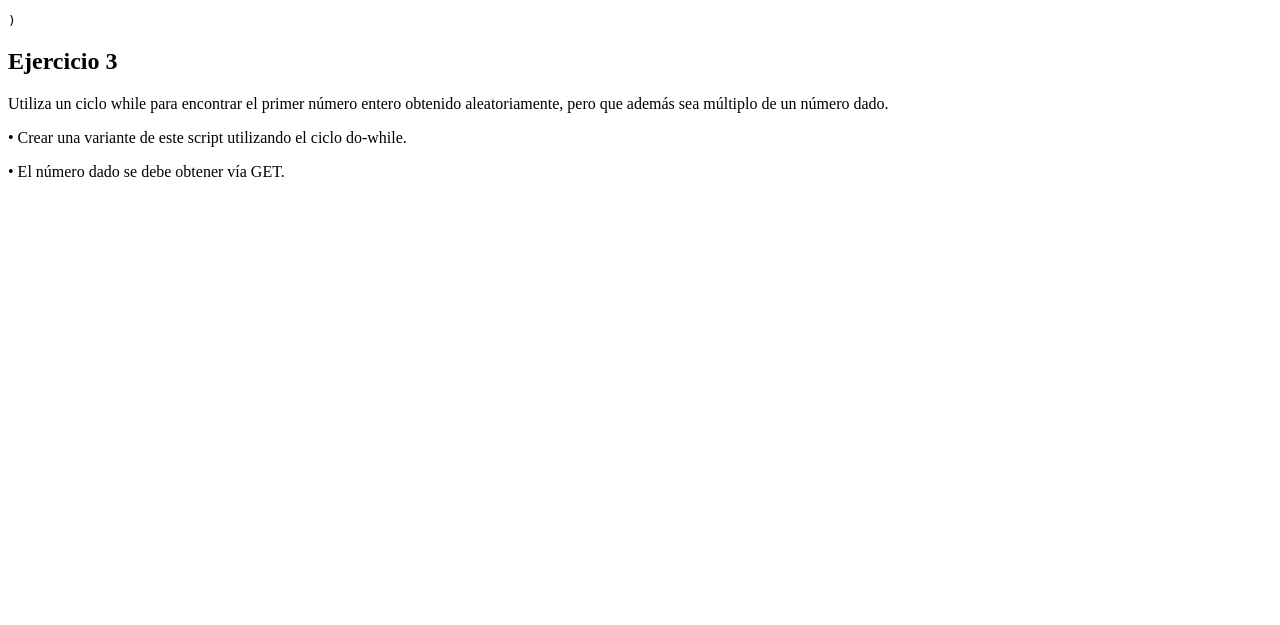
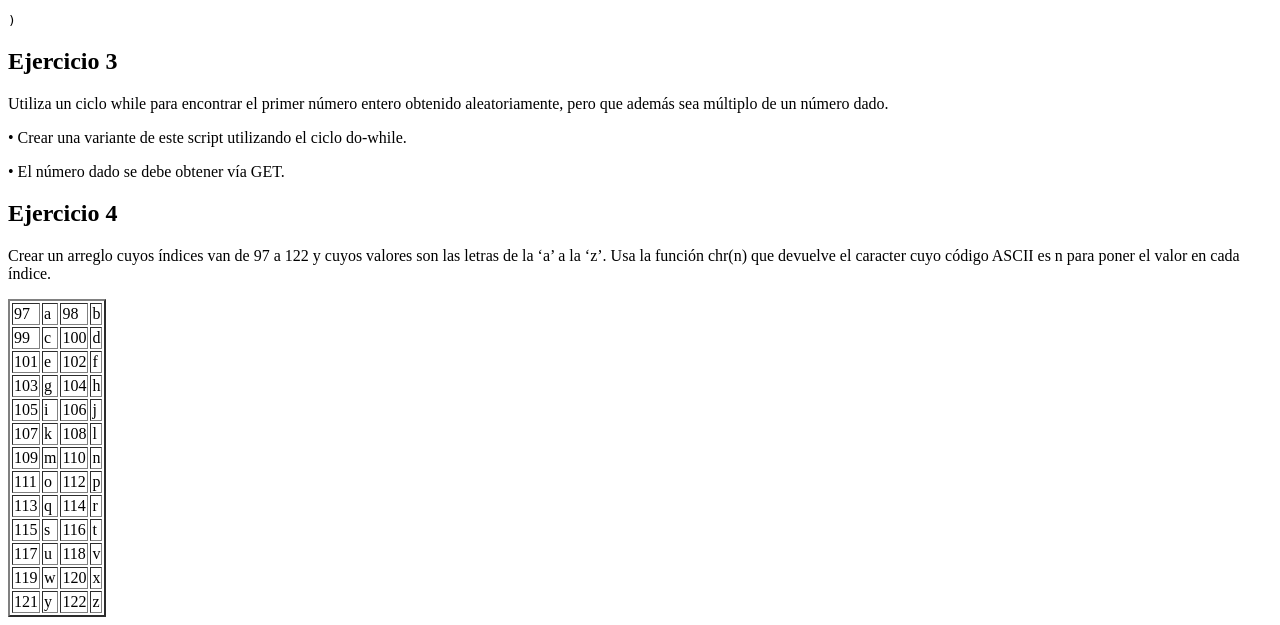
Before and after one commit to LisethMecatl/tecweb, a PHP site: page /src/funciones.inc.php in a window 1280 px wide. Shown: the part 835-1460 px from the top of the page. Before the commit the page ends 1012 px from the top, so only its background shows below. Run offline with PHP 8.4, Linux system fonts and the light colour scheme.

Commit message:
Se hizo el jercicio 4 de la practica 6 en la carpeta p06

```diff
--- a/practicas/p06/src/funciones.inc.php
+++ b/practicas/p06/src/funciones.inc.php
@@ -56,3 +56,32 @@ if (isset($_GET['numero'])) {
 }
 
 ?>
+
+<h2>Ejercicio 4</h2>
+<p>Crear un arreglo cuyos índices van de 97 a 122 y cuyos valores son las letras de la ‘a’
+    a la ‘z’. Usa la función chr(n) que devuelve el caracter cuyo código ASCII es n para poner
+    el valor en cada índice.</p>
+
+<?php
+$abecedario = array();
+
+for ($i = 97; $i <= 122; $i++) {
+    $abecedario[$i] = chr($i);
+};
+
+echo "<table border=2>";
+echo '<tr>';
+$counter = 0;
+
+foreach ($abecedario as $valor => $char) {
+    if ($counter % 2 == 0 && $counter != 0) {
+        echo "</tr><tr>";
+    }
+
+    echo '<td>' . $valor . '</td>';
+    echo '<td>' . $char . '</td>';
+    $counter++;
+};
+echo '</table>';
+echo "</table>";
+?>
```
